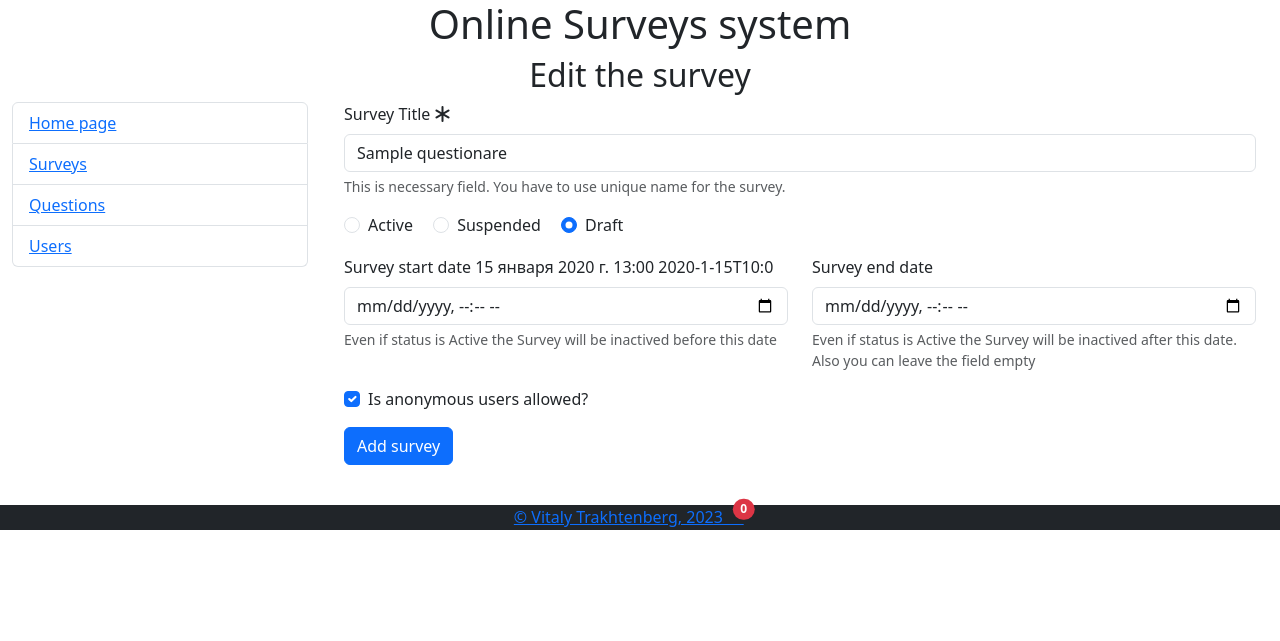
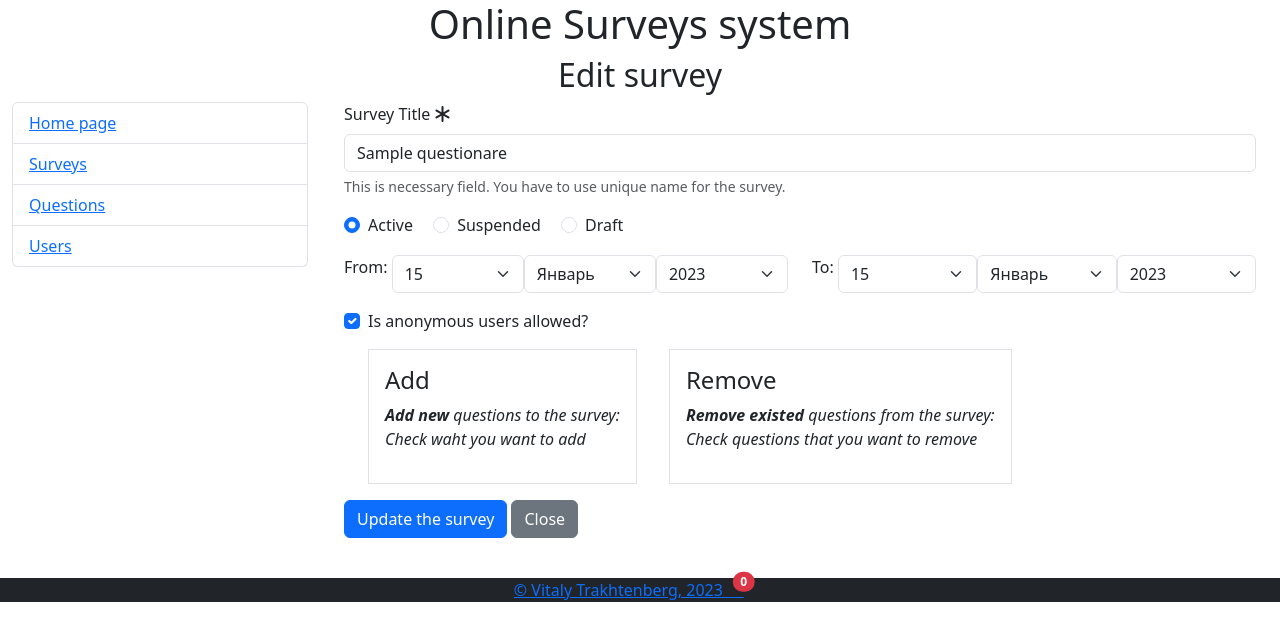
Before and after one commit to TCAby/InnoDomDiploma, a Django app: page /edit-survey/1/ in a window 1280 px wide. Shown: the top 641 px of the page. Run offline with Django 4.2, Linux system fonts and the light colour scheme; tables that the repository leaves empty hold one stand-in row (values such as "Sample post"); some libraries are stand-ins or nearby versions.

Commit message:
Cummulative update
Survey: List, Add new, Remoive existed, Edit existed (+add/remove questions to the survey)
Question: List, Add new

```diff
--- a/OnlineSurveys/survey/forms.py
+++ b/OnlineSurveys/survey/forms.py
@@ -2,19 +2,52 @@
 from django.forms import Form, ModelForm, TextInput
 from django.core.exceptions import ValidationError
 import datetime  # for checking renewal date range.
-from .models import Questionare
-
-class AddSurveyForm(Form):
-    pass
+from django.utils import timezone
+from .models import Questionare, Question, Answer
 
 
-class EditSurveyForm(Form):
-    pass
+class DateTimeLocalInput(forms.DateTimeInput):
+    input_type = "datetime-local"
+
+    def prepare_value(self, value):
+        value = timezone.localtime(value)
+        return value.strftime("%Y-%m-%dT%H:%M")
+
+
+class AddSurveyForm(ModelForm):
+    date_from = forms.DateTimeField(widget=forms.SelectDateWidget(attrs={'class': 'form-select', 'name': 'date_from'}))
+    date_upto = forms.DateTimeField(widget=forms.SelectDateWidget(attrs={'class': 'form-select', 'name': 'date_from'}))
+    class Meta:
+        model = Questionare
+        fields = ['title', 'activity_status', 'date_from', 'date_upto', 'is_anonymous']
+
+
+class EditSurveyForm(ModelForm):
+    date_from = forms.DateTimeField(widget=forms.SelectDateWidget(attrs={'class': 'form-select', 'name': 'date_from'}))
+    date_upto = forms.DateTimeField(widget=forms.SelectDateWidget(attrs={'class': 'form-select', 'name': 'date_from'}))
+    new_questions = forms.ModelMultipleChoiceField(
+        queryset=Question.objects.filter(questionare=None),
+        widget=forms.CheckboxSelectMultiple(),
+        required=False
+    )
+    exist_questions = forms.ModelMultipleChoiceField(
+        queryset=Question.objects.filter(questionare=3),
+        widget=forms.CheckboxSelectMultiple(),
+        required=False
+    )
+
+    class Meta:
+        model = Questionare
+        fields = ['title', 'activity_status', 'date_from', 'date_upto', 'is_anonymous', 'new_questions', 'exist_questions']
 
 
 class AddQuestionForm(Form):
     # switch = forms.BooleanField(widget=forms.CheckboxInput(input_value='off', check_test=lambda value: value == 'on'))
-    pass
+    class Meta:
+        widgets = {
+            "date_from": DateTimeLocalInput(),
+            "date_upto": DateTimeLocalInput(),
+        }
 
 
 class EditQuestionForm(Form):
--- a/OnlineSurveys/survey/templates/survey/add_question.html
+++ b/OnlineSurveys/survey/templates/survey/add_question.html
@@ -21,7 +21,7 @@
         {% csrf_token %}
         <div class="mb-3">
             <label for="id_question" class="form-label">Question<i class="bi bi-asterisk"></i></label>
-            <input type="text" class="form-control" value="{{ form.initial.question }}" name="question" id="id_question" aria-describedby="inputQuestionTextHelp" required>
+            <input type="text" class="form-control" value="{{ form.initial.question }}" name="text" id="id_text" aria-describedby="inputQuestionTextHelp" required>
             <div id="inputQuestionTextHelp" class="form-text">This is necessary field.</div>
         </div>
         <div class="form-check mb-3">
--- a/OnlineSurveys/survey/templates/survey/edit_survey.html
+++ b/OnlineSurveys/survey/templates/survey/edit_survey.html
@@ -9,36 +9,47 @@
         </div>
         <div class="mb-3">
             <div class="form-check form-check-inline">
-                <input class="form-check-input" type="radio" name="activity_status" id="id_activity_status_a" value="active">
+                <input class="form-check-input" type="radio" name="activity_status" id="id_activity_status_a" value="active" {% if form.initial.activity_status == 'active' %}checked{% endif %}>
                 <label class="form-check-label" for="id_activity_status_a">Active</label>
             </div>
             <div class="form-check form-check-inline">
-                <input class="form-check-input" type="radio" name="activity_status" id="id_activity_status_s" value="suspend">
+                <input class="form-check-input" type="radio" name="activity_status" id="id_activity_status_s" value="suspend" {% if form.initial.activity_status == 'suspend' %}checked{% endif %}>
                 <label class="form-check-label" for="id_activity_status_s">Suspended</label>
             </div>
             <div class="form-check form-check-inline">
-                <input class="form-check-input" type="radio" name="activity_status" id="id_activity_status_d" value="draft" checked>
+                <input class="form-check-input" type="radio" name="activity_status" id="id_activity_status_d" value="draft"  {% if form.initial.activity_status == 'draft' %}checked{% endif %}>
                 <label class="form-check-label" for="id_activity_status_d">Draft</label>
             </div>
         </div>
         <div class="row mb-3">
-            <div class='col-sm-6'>
-                <label for="id_date_from" class="form-label">Survey start date {{ form.initial.date_from }} {{ form.initial.date_from.year }}-{{ form.initial.date_from.month }}-{% if form.initial.date_from.day < 10 %}0{% endif %}{{ first_zero }}{{ form.initial.date_from.day }}T{{ form.initial.date_from.hour }}:{{ form.initial.date_from.minute }}</label>
-                <input type="datetime-local" class="form-control" value="{{ form.initial.date_from.year }}-{{ form.initial.date_from.month }}-{% if form.initial.date_from.day < 10 %}0{% endif %}{{ first_zero }}{{ form.initial.date_from.day }}T{{ form.initial.date_from.hour }}:{{ form.initial.date_from.minute }}" name="date_from" id="id_date_from" aria-describedby="inputDateTimepickerFromHelp" required />
-                <div id="inputDateTimepickerFromHelp" class="form-text">Even if status is Active the Survey will be inactived before this date</div>
+            <div class='col-sm-6' style="display: flex; flex-direction: row;">
+                <label for="id_date_from_day" class="form-label">From:&nbsp;</label>
+                {{ form.date_from }}
             </div>
-            <div class='col-sm-6'>
-                <label for="id_date_upto" class="form-label">Survey end date</label>
-                <input type="datetime-local" class="form-control" name="date_upto" id="id_date_upto" aria-describedby="inputDateTimepickerUptoHelp" required />
-                <div id="inputDateTimepickerUptoHelp" class="form-text">Even if status is Active the Survey will be inactived after this date. Also you can leave the field empty</div>
+            <div class='col-sm-6' style="display: flex; flex-direction: row;">
+                <label for="id_date_upto_day" class="form-label">To:&nbsp;</label>
+                {{ form.date_upto }}
             </div>
         </div>
         <div class="form-check mb-3">
-            <input class="form-check-input" type="checkbox" name="is_anonymous_allowed" id="id_is_anonymous_allowed" checked>
-            <label class="form-check-label" for="id_is_anonymous_allowed">
+            <input class="form-check-input" type="checkbox" name="is_anonymous" id="id_is_anonymous" {% if form.initial.is_anonymous %}checked{% endif %}>
+            <label class="form-check-label" for="id_is_anonymous">
               Is anonymous users allowed?
             </label>
         </div>
-        <button type="submit" class="btn btn-primary mb-4">Add survey</button>
+        <div class="form-check mb-3" style="display: flex; flex-direction: row;">
+            <div class="me-3 p-3 border">
+                <h4>Add</h4>
+                <p style="font-style: italic;"><strong>Add new</strong> questions to the survey: <br>Check waht you want to add</p>
+                {{ form.new_questions }}
+            </div>
+            <div class="ms-3 p-3 border">
+                <h4>Remove</h4>
+                <p style="font-style: italic;"><strong>Remove existed</strong> questions from the survey: <br>Check questions that you want to remove</p>
+                {{ form.exist_questions }}
+            </div>
+        </div>
+        <button type="submit" class="btn btn-primary mb-4">Update the survey</button>
+        <a href="/surveys"><button type="button" class="btn btn-secondary mb-4">Close</button></a>
     </form>
 {% endblock content %}
--- a/OnlineSurveys/survey/templates/survey/questions.html
+++ b/OnlineSurveys/survey/templates/survey/questions.html
@@ -6,7 +6,7 @@
         <div class="col-sm-6 mb-3 mb-sm-6">
             <div class="card">
                 <div class="card-body">
-                    <h5 class="card-title">{{ question.question_text }}</h5>
+                    <h5 class="card-title">{{ question.text }}</h5>
                     <div class="card-text">
                         <p class="text-body-secondary">{{ question.questionare_id }}</p>
                     </div>
--- a/OnlineSurveys/survey/views.py
+++ b/OnlineSurveys/survey/views.py
@@ -2,9 +2,9 @@
 from django.http import HttpResponse, HttpResponseRedirect, HttpResponseNotFound
 from django.urls import reverse
 from django.db import transaction
-from .models import Questionare, Question, Answer
 import datetime
 
+from .models import Questionare, Question, Answer
 from .forms import AddSurveyForm, AddQuestionForm, EditSurveyForm, EditQuestionForm
 
 
@@ -33,31 +33,34 @@
 def edit_survey(request, id):
     num_visits = request.session.get('num_visits', 0)
     # request.session['num_visits']=num_visits+1
+
     try:
-        current_survey = Questionare.objects.get(id=id)
-
-        if request.method == 'POST':
-            current_survey.title = request.POST.get('title')
-            current_survey.activity_status = request.POST.get('activity_status')
-            current_survey.date_from = request.POST.get('date_from')
-            current_survey.date_upto = request.POST.get('date_upto')
-            current_survey.is_anonymous = request.POST.get('is_anonymous')
+        questionare = Questionare.objects.get(id=id)
+        form = EditSurveyForm(instance=questionare)
+        if request.method == "POST":
+            form = EditSurveyForm(request.POST, instance=questionare)
+            if form.is_valid():
+                form.save()
+                selected_questions = form.cleaned_data['new_questions']
+                for question in selected_questions:
+                    question.questionare = questionare
+                    question.save()
+                selected_questions = form.cleaned_data['exist_questions']
+                for question in selected_questions:
+                    question.questionare = None
+                    question.save()
+                return HttpResponseNotFound(f"<h2>Edit done!</h2> <a href='/surveys'>Return back</a>")
         else:
-            form = EditSurveyForm(initial={'title': current_survey.title,
-                                           'date_from': current_survey.date_from,
-                                           'date_upto': current_survey.date_upto,
-                                           'activity_status': current_survey.activity_status,
-                                           'is_anonymous': current_survey.is_anonymous},
-                                  )
             context = {
-                'title': 'Edit the survey',
+                'title': 'Edit survey',
                 'form': form,
                 'num_visits': num_visits,
-                'survey': current_survey,
             }
             return render(request, 'survey/edit_survey.html', context)
     except Questionare.DoesNotExist:
-        return HttpResponseNotFound("<h2>Survey not found</h2>")
+        return HttpResponseNotFound(f"<h2>The survey (id={id}) not found</h2> <a href='/surveys'>Return back</a>")
+    #except:
+    #    return HttpResponseNotFound(f"<h2>Anything go wrong for the survey (id={id})!</h2> <a href='/surveys'>Return back</a>")
 
 
 def remove_survey(request, id):
@@ -77,25 +80,7 @@
     if request.method == 'POST':
         form = AddSurveyForm(request.POST)
         if form.is_valid():
-            form_data = form.data
-
-            if 'is_anonymous' in form_data:
-                anon = True
-            else:
-                anon = False
-            if form_data['date_upto'] == '':
-                d_upto = '0000-00-00'
-            else:
-                d_upto = form_data['date_upto']
-            questionare = Questionare.objects.create(
-                title=form_data['title'],
-                activity_status=form_data['activity_status'],
-                date_from=form_data['date_from'],
-                date_upto=form_data['date_upto'],
-                is_anonymous=anon,
-            )
-            questionare.save()
-
+            form.save()
             return HttpResponseRedirect(reverse(surveys))
         else:
             print(form.data)
@@ -104,7 +89,7 @@
             print(form_clean_data)
             return HttpResponse('We got your data', content_type='text/plain', status=201)
     else:
-        form = AddSurveyForm(initial={'title': 'New survey', 'date_from': datetime.datetime.now()})
+        form = AddSurveyForm(initial={'title': 'New survey', 'date_from': datetime.datetime.today(), 'date_upto': datetime.datetime.today() + datetime.timedelta(days=1)})
         context = {
             'title': 'Add new survey',
             'form': form,
@@ -152,11 +137,11 @@
                 qid = transaction.savepoint()
                 try:
                     question = Question.objects.create(
-                        question_text=form_data['question'],
+                        text=form_data['text'],
                         is_allow_multiple_answers=is_mult,
                     )
                 except Exception:
-                    print (f"Exception on Question save: ", Exception)
+                    print (f"Exception on Question save: ", Exception.__name__)
                     transaction.savepoint_rollback(qid)
                 else:
                     question.save()
```
Also changed, not shown: OnlineSurveys/survey/models.py (+5 -3 lines), OnlineSurveys/survey/templates/survey/add_survey.html (+12 -1 lines), OnlineSurveys/survey/migrations/0008_alter_questionare_date_from_and_more.py (added), OnlineSurveys/survey/migrations/0009_alter_questionare_date_from_and_more.py (added), OnlineSurveys/survey/migrations/0010_rename_question_text_question_text.py (added).
